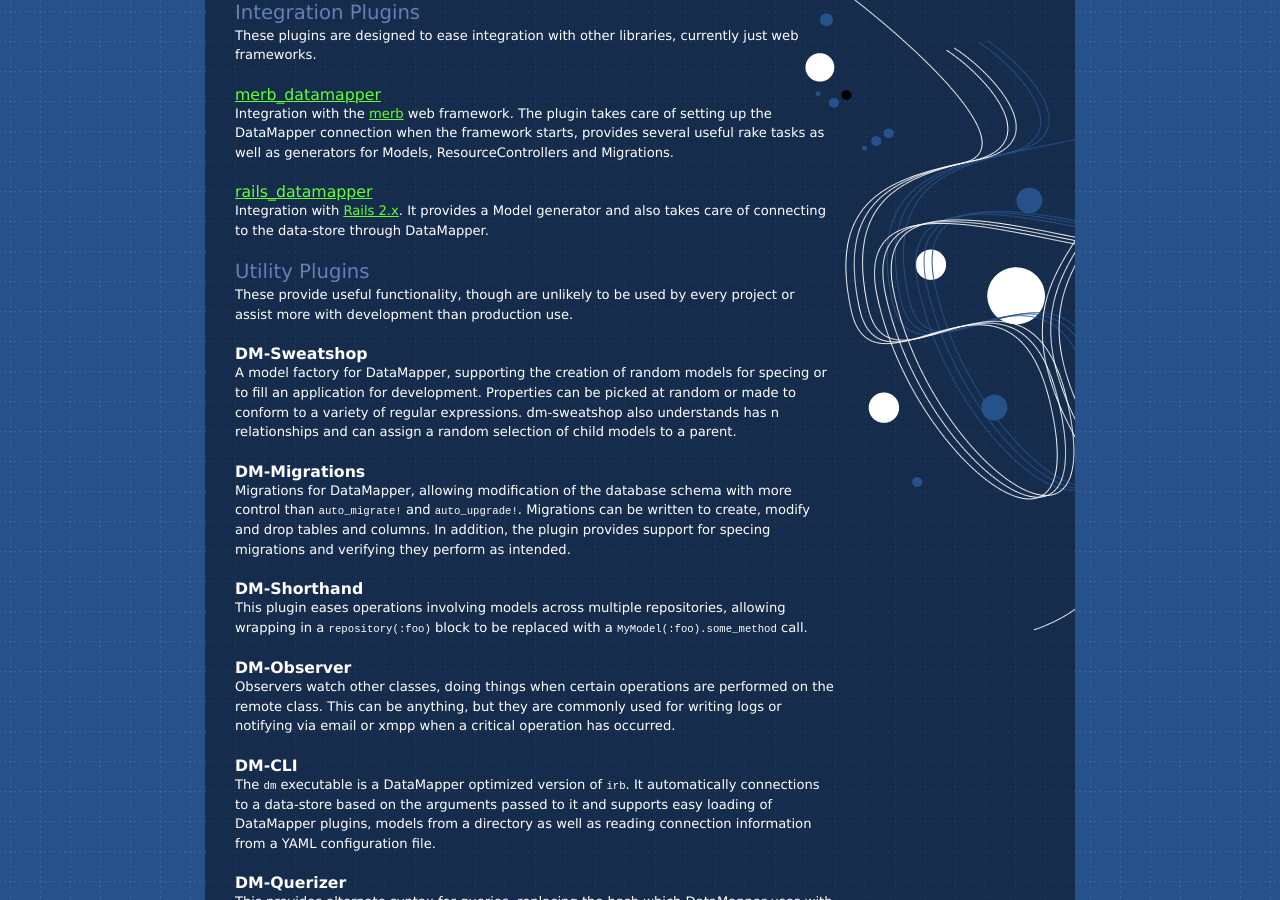
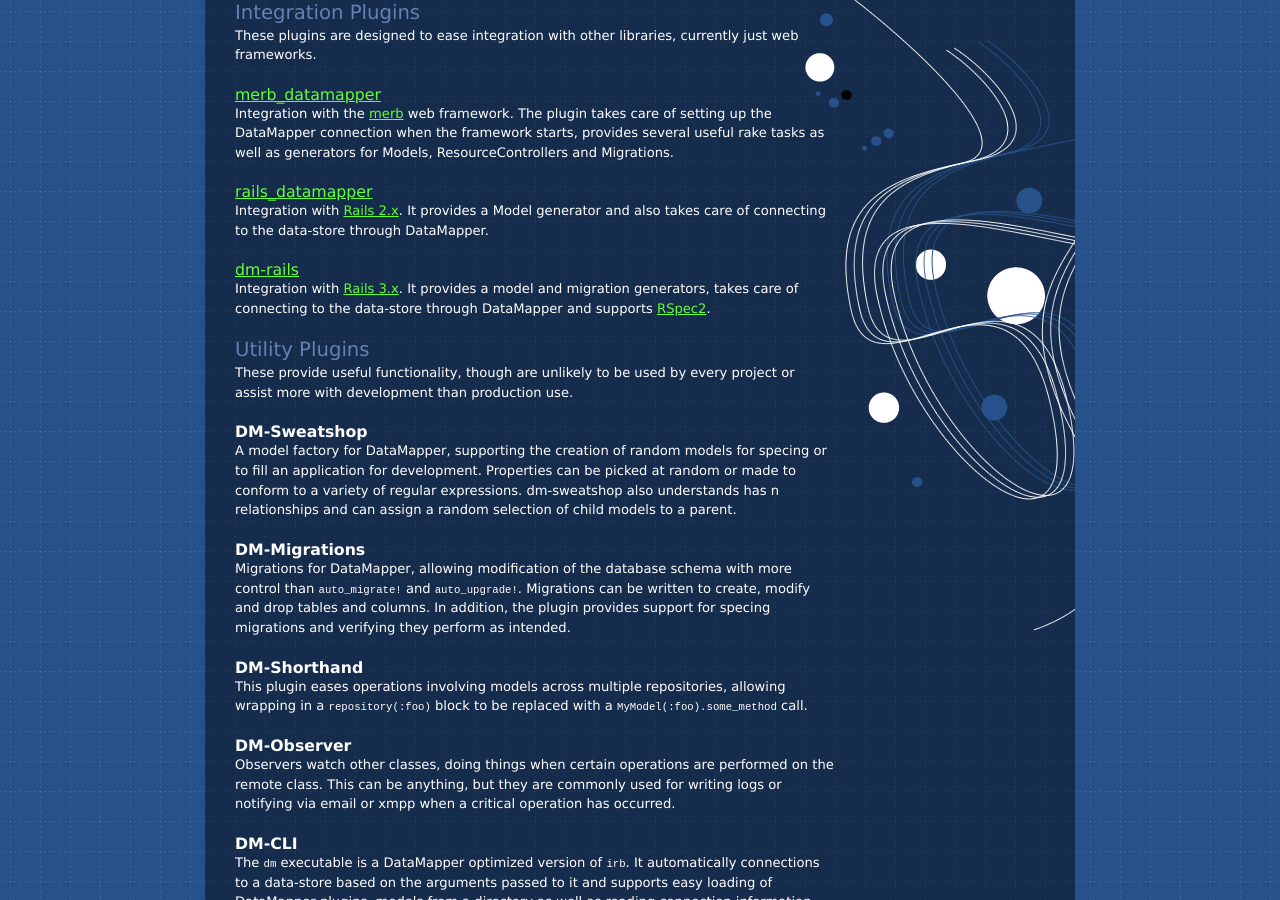
Before and after one commit to datamapper/datamapper.github.com, a Jekyll site: the page built from docs/dm_more/index.markdown, in a window 1280 px wide and 900 px high, scrolled down 2178 px. Built offline with Jekyll 4.4.1, drawn with Linux system fonts in a browser that asks for light colours.

Commit message:
Added dm-rails to the list of integration plugins

```diff
--- a/docs/dm_more/index.markdown
+++ b/docs/dm_more/index.markdown
@@ -156,6 +156,12 @@ Integration with <a href="http://www.rubyonrails.org/">Rails 2.x</a>. It provide
 Model generator and also takes care of connecting to the data-store through
 DataMapper.
 
+### [dm-rails](http://github.com/datamapper/dm-rails)
+
+Integration with <a href="http://www.rubyonrails.org/">Rails 3.x</a>. It provides a
+model and migration generators, takes care of connecting to the data-store through
+DataMapper and supports <a href="http://github.com/rspec/rspec">RSpec2</a>.
+
 Utility Plugins
 ---------------
 
```
